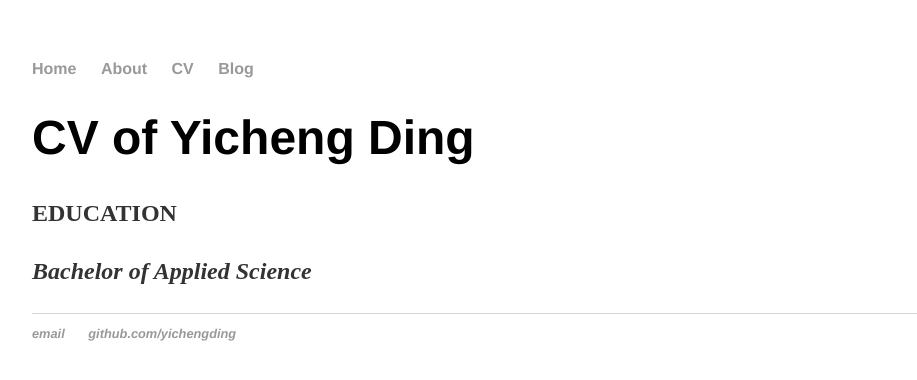
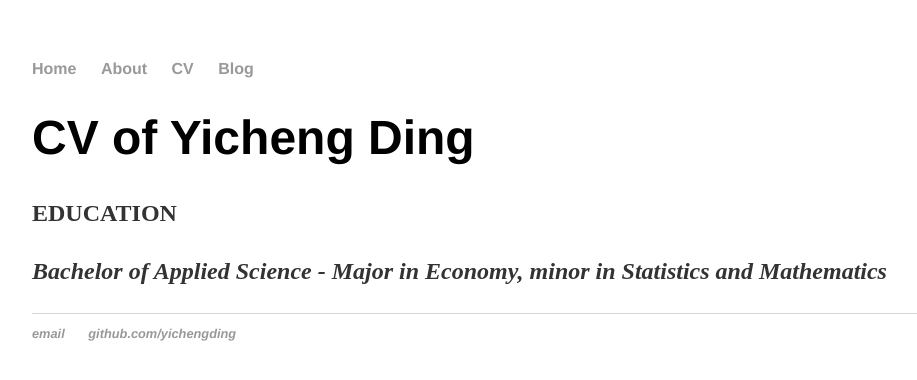
Before and after one commit to YichengDing0106/YichengDing0106.github.io, a Jekyll site: the page built from cv/index.html, in a window 1280 px wide. Shown: the top 380 px of the page, without its empty margins (160-1077 px from the left). Built offline with Jekyll 4.4.1, drawn with Linux system fonts in a browser that asks for light colours.

Commit message:
Update index.html

```diff
--- a/cv/index.html
+++ b/cv/index.html
@@ -4,4 +4,4 @@ title: CV of Yicheng Ding
 ---
   <h1>{{ page.title }}</h1>
   <p> <b>EDUCATION<b> <p>
-  <p> <em>Bachelor of Applied Science<em> <p>
+  <p> <em>Bachelor of Applied Science<em> - Major in Economy, minor in Statistics and Mathematics <p>
```
